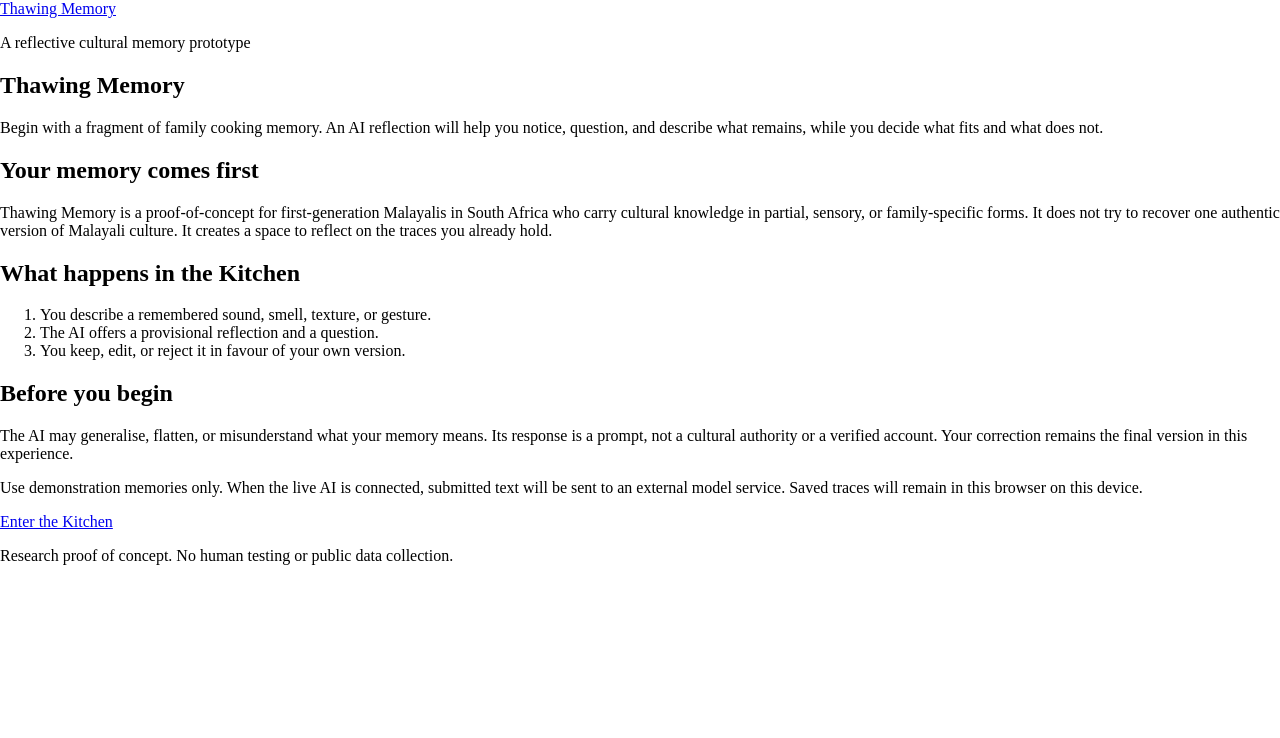
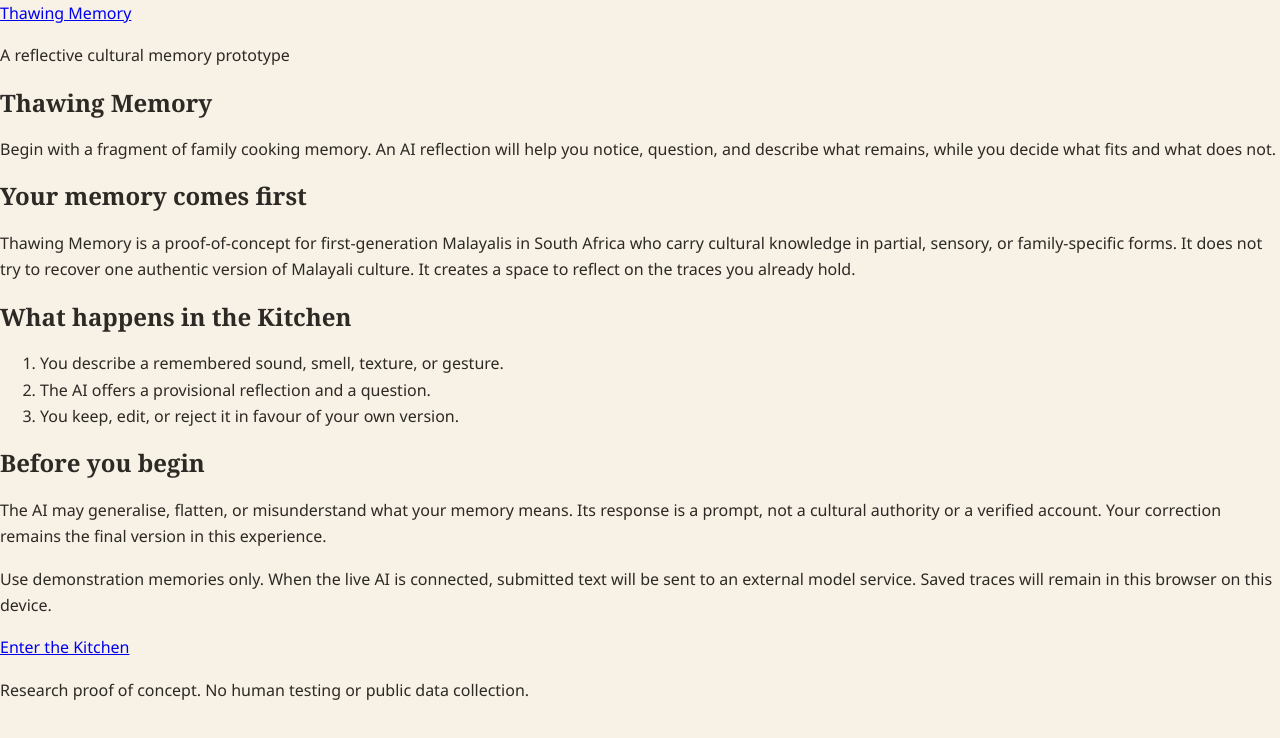
Before and after one commit to Wandering-Wind/ThawingMemory, a React (Vite) app: page / in a window 1280 px wide. Shown: the top 738 px of the page. Built offline with nearby package versions, Linux system fonts and the light colour scheme.

Commit message:
Basic Styling

```diff
--- a/src/index.css
+++ b/src/index.css
@@ -1,9 +1,46 @@
+@import './styles/tokens.css';
+
 *,
 *::before,
 *::after {
   box-sizing: border-box;
 }
 
+html {
+  min-width: 20rem;
+  background: var(--color-coconut);
+}
+
 body {
   margin: 0;
+  min-width: 20rem;
+  min-height: 100vh;
+  color: var(--color-ink);
+  background: var(--color-coconut);
+  font-family: var(--font-body);
+  font-size: var(--font-size-md);
+  line-height: var(--line-height-body);
+  font-synthesis: none;
+  text-rendering: optimizeLegibility;
+  -webkit-font-smoothing: antialiased;
+  -moz-osx-font-smoothing: grayscale;
 }
+
+button,
+input,
+textarea {
+  font: inherit;
+}
+
+h1,
+h2,
+h3 {
+  color: var(--color-ink);
+  font-family: var(--font-display);
+  line-height: var(--line-height-tight);
+}
+
+::selection {
+  color: var(--color-white);
+  background: var(--color-clay);
+}
--- /dev/null
+++ b/src/styles/tokens.css
@@ -0,0 +1,60 @@
+:root {
+  color-scheme: light;
+
+  --color-coconut: #f7f1e6;
+  --color-paper: #fffaf2;
+  --color-sand: #eadcc7;
+  --color-clay: #8a3f30;
+  --color-clay-dark: #662b21;
+  --color-leaf: #49624e;
+  --color-leaf-dark: #304537;
+  --color-ink: #2d2924;
+  --color-ink-muted: #665d53;
+  --color-border: #cdbda7;
+  --color-user-surface: #fff2d8;
+  --color-ai-surface: #e7eee7;
+  --color-uncertainty-surface: #f2e5c8;
+  --color-error: #8f2929;
+  --color-error-surface: #fae8e5;
+  --color-focus: #176b87;
+  --color-white: #ffffff;
+
+  --font-display: Georgia, 'Times New Roman', serif;
+  --font-body: Aptos, 'Segoe UI', Helvetica, Arial, sans-serif;
+
+  --font-size-xs: 0.75rem;
+  --font-size-sm: 0.875rem;
+  --font-size-md: 1rem;
+  --font-size-lg: 1.125rem;
+  --font-size-xl: 1.5rem;
+  --font-size-2xl: 2rem;
+  --font-size-3xl: clamp(2.5rem, 7vw, 5.5rem);
+
+  --line-height-tight: 1.15;
+  --line-height-body: 1.65;
+
+  --space-1: 0.25rem;
+  --space-2: 0.5rem;
+  --space-3: 0.75rem;
+  --space-4: 1rem;
+  --space-5: 1.5rem;
+  --space-6: 2rem;
+  --space-7: 3rem;
+  --space-8: 4rem;
+  --space-9: 6rem;
+
+  --radius-sm: 0.25rem;
+  --radius-md: 0.75rem;
+  --radius-lg: 1.5rem;
+  --radius-round: 999px;
+
+  --shadow-soft: 0 1rem 3rem rgb(74 53 36 / 10%);
+  --shadow-raised: 0 0.75rem 1.75rem rgb(74 53 36 / 14%);
+
+  --content-width: 72rem;
+  --reading-width: 42rem;
+  --control-height: 2.75rem;
+
+  --transition-fast: 140ms ease;
+  --transition-standard: 220ms ease;
+}
```
Also changed, not shown: 1 other file (tests, documents, lock files or other folders).
